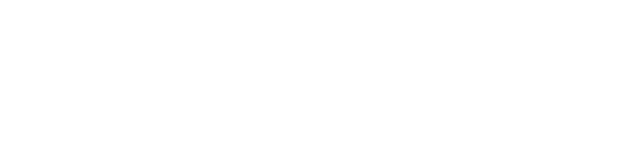
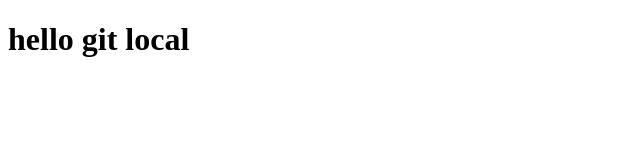
Before and after one commit to This-PT/frontend-profile-card-, a plain HTML site: page index.html in a window 1280 px wide. Shown: the whole page, without its empty margins (0-640 px from the left). Drawn offline with Linux system fonts and the light colour scheme.

Commit message:
add:h1 in index.html file

```diff
--- a/index.html
+++ b/index.html
@@ -6,6 +6,6 @@
     <title>Document</title>
 </head>
 <body>
-
+    <h1>hello git local</h1>
 </body>
 </html>
```
